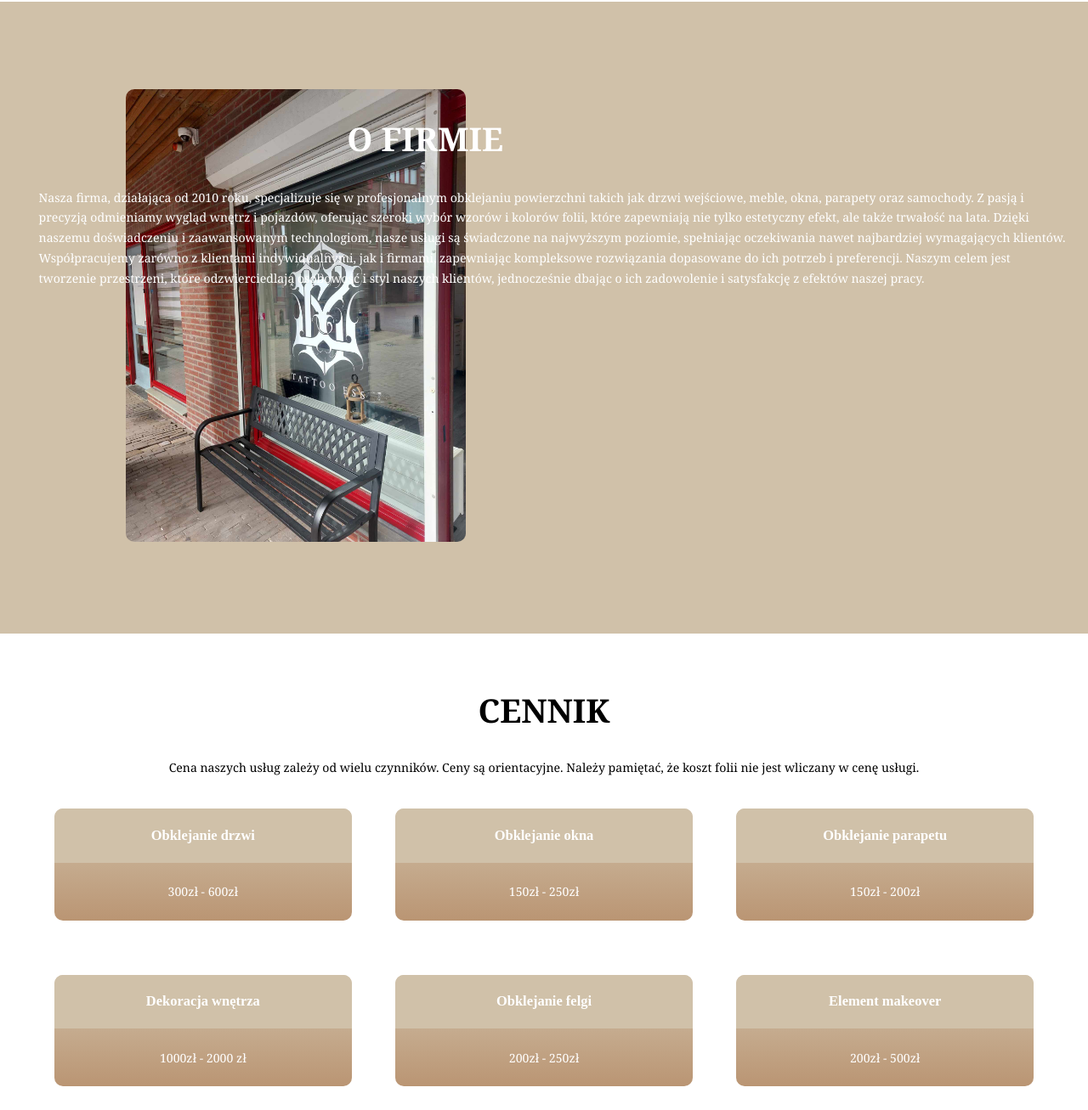
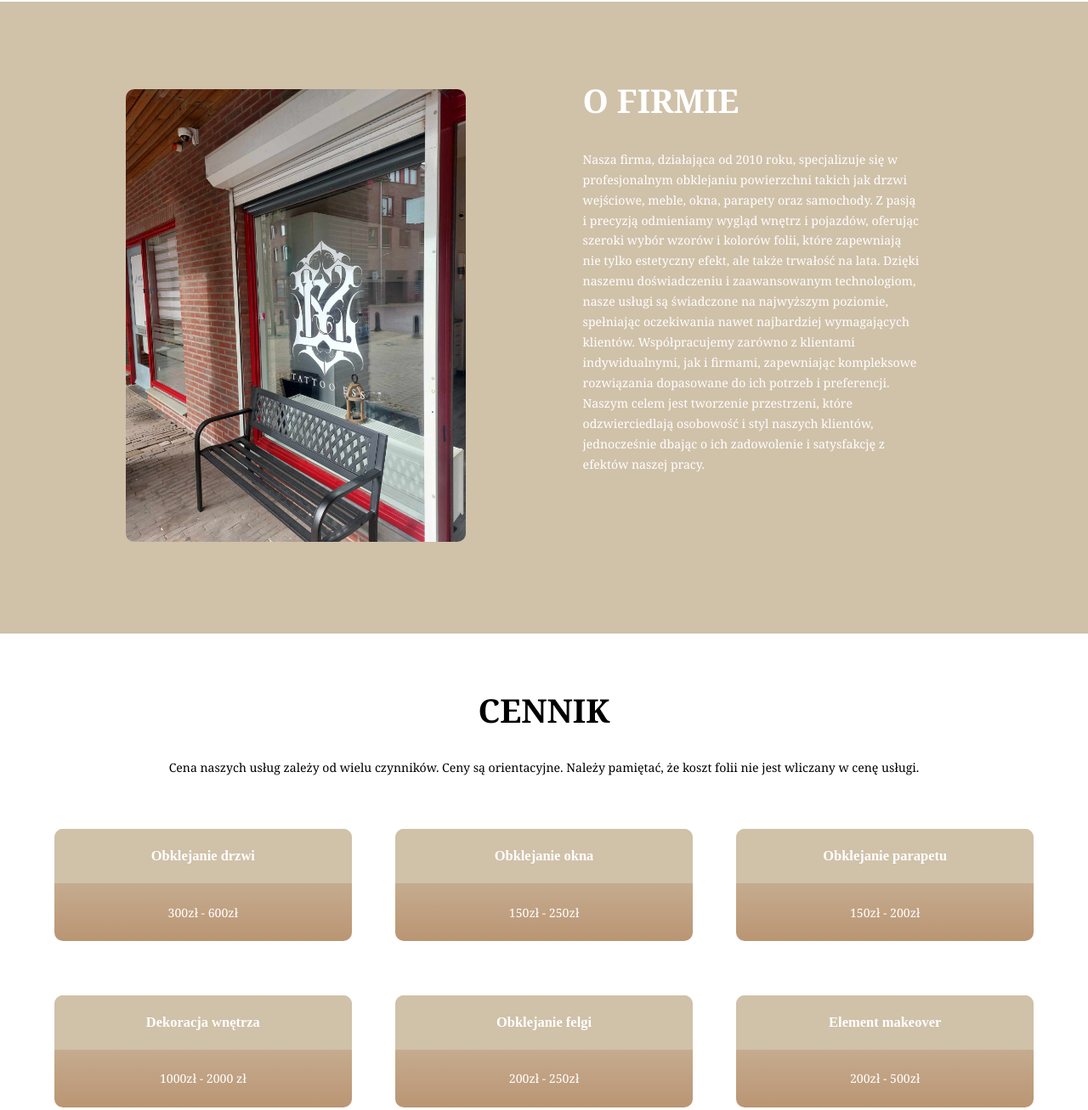
Before and after one commit to Kusieqs/WrappingPage, a plain HTML site: page index.html in a window 1280 px wide. Shown: the part 1400-2707 px from the top of the page at 85% size. Drawn offline with Linux system fonts and the light colour scheme.

Commit message:
Update style.css

```diff
--- a/style.css
+++ b/style.css
@@ -120,7 +120,6 @@ html{
 
 
 .brown-rectangle {
-    scroll-margin-top: 3vw;
     margin-top: 5%;
     margin-bottom: 3%;
     background-color: #D0C1A9;
@@ -146,10 +145,12 @@ html{
 
 /* TUTAJ ZMIANA */
 .right-content {
+    scroll-margin-top: 2vw;
     position: absolute;
     flex: 2;
     padding: 0 2%;
-    margin-top: 6.5%;
+    margin-top: 3%;
+    margin-left: 50%;
 }
 
 .right-content p {
@@ -158,20 +159,19 @@ html{
     font-size: 1.1vw;
     line-height: 1.7;
     word-wrap: break-word;
-    max-width: 100%;
+    max-width: 70%;
 }
 .right-content h2{
     font-family: "Noto Serif", serif;
     font-size: 3vw;
     color: #fff;
-    margin-left: 30%;
 }
 
 
 
 
 .pricing {
-    scroll-margin-top: 7vw;
+    scroll-margin-top: 5vw;
     margin-top: 5%;
     text-align: center;
     margin-bottom: 7%;
@@ -192,6 +192,10 @@ html{
     word-wrap: break-word;
     margin-right: 10%;
     margin-left: 10%;
+}
+
+.setting-pircing{
+    margin-top: 3%;
 }
 
 .pricing-plans {
```
